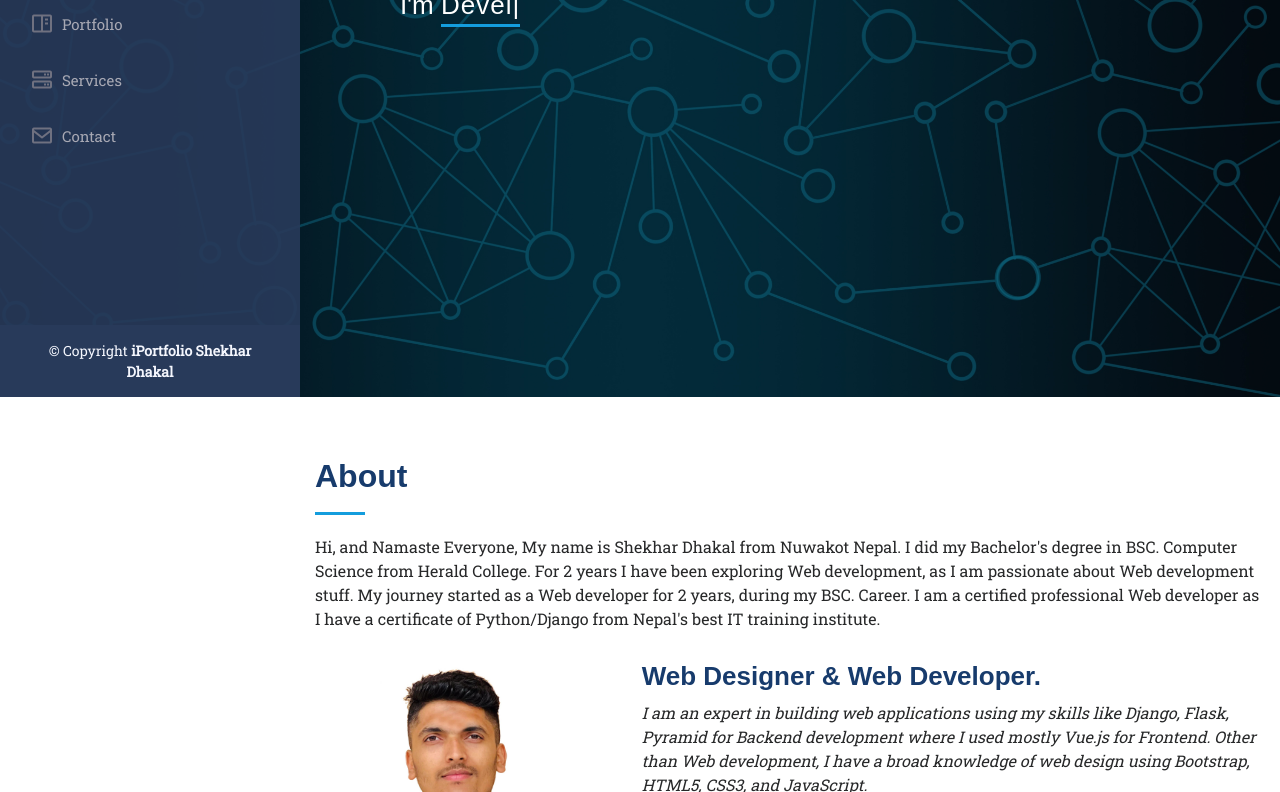
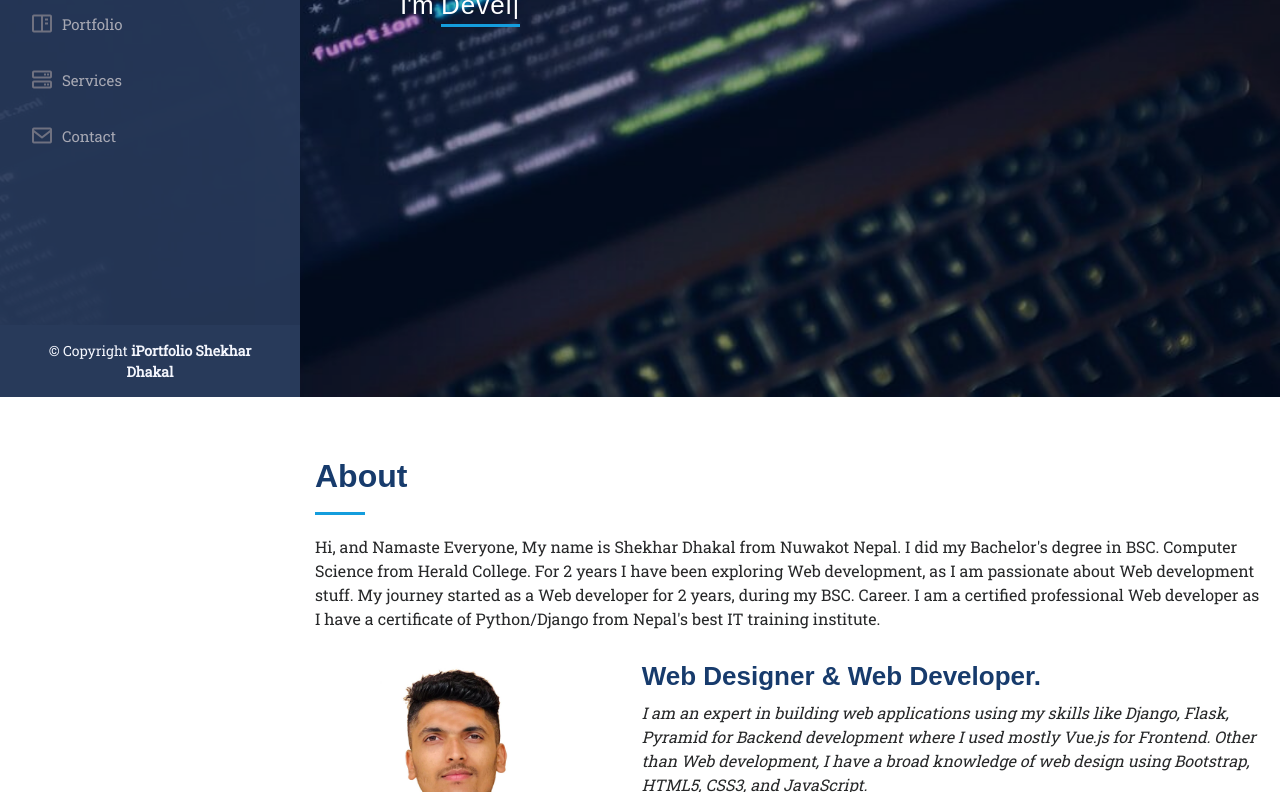
Before and after one commit to proxydhakal/shekhar_eportfolio, a plain HTML site: page index.html in a window 1280 px wide. Shown: the part 403-1195 px from the top of the page. Drawn offline with Linux system fonts and the light colour scheme.

Commit message:
Update style.css

```diff
--- a/assets/css/style.css
+++ b/assets/css/style.css
@@ -211,7 +211,7 @@ h1, h2, h3, h4, h5, h6 {
 #hero {
   width: 100%;
   height: 100vh;
-  background: url("../img/network-3357642.jpg") top center;
+  background: url("../img/background.jfif") top center;
   background-size: cover;
 }
 
```
